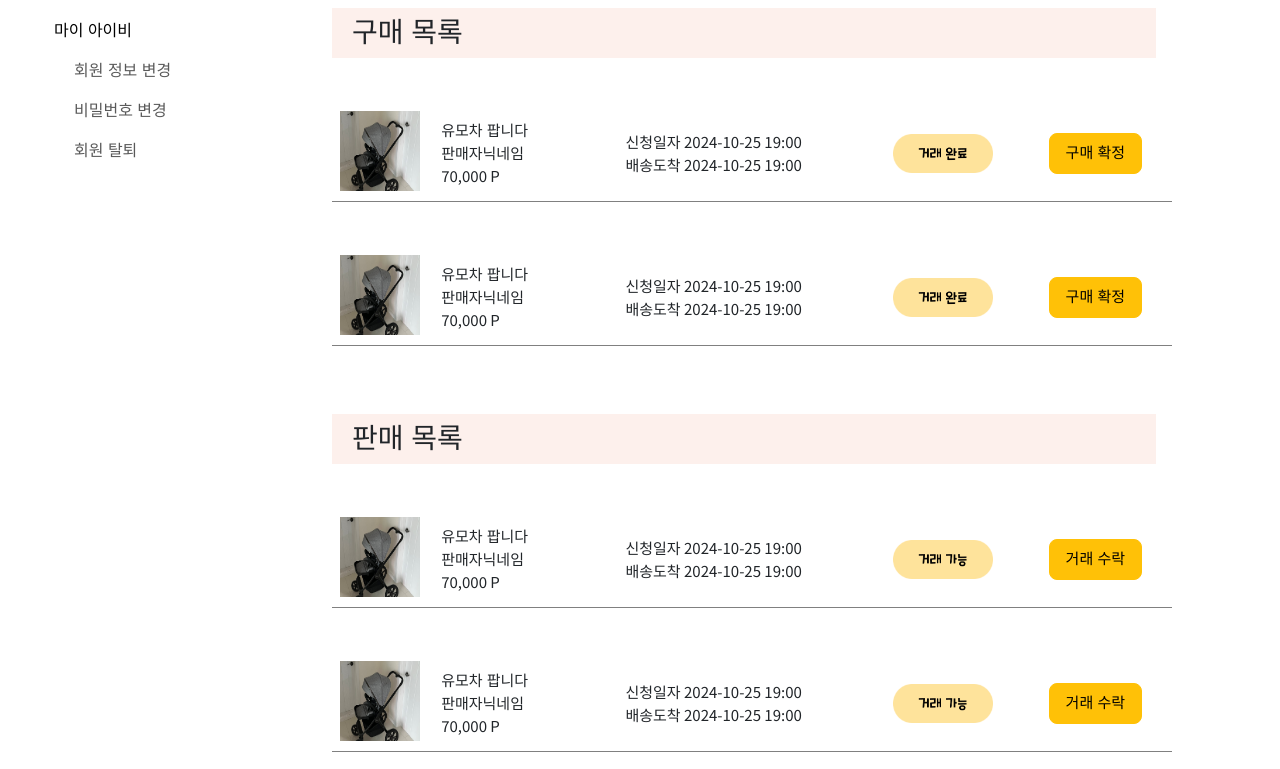
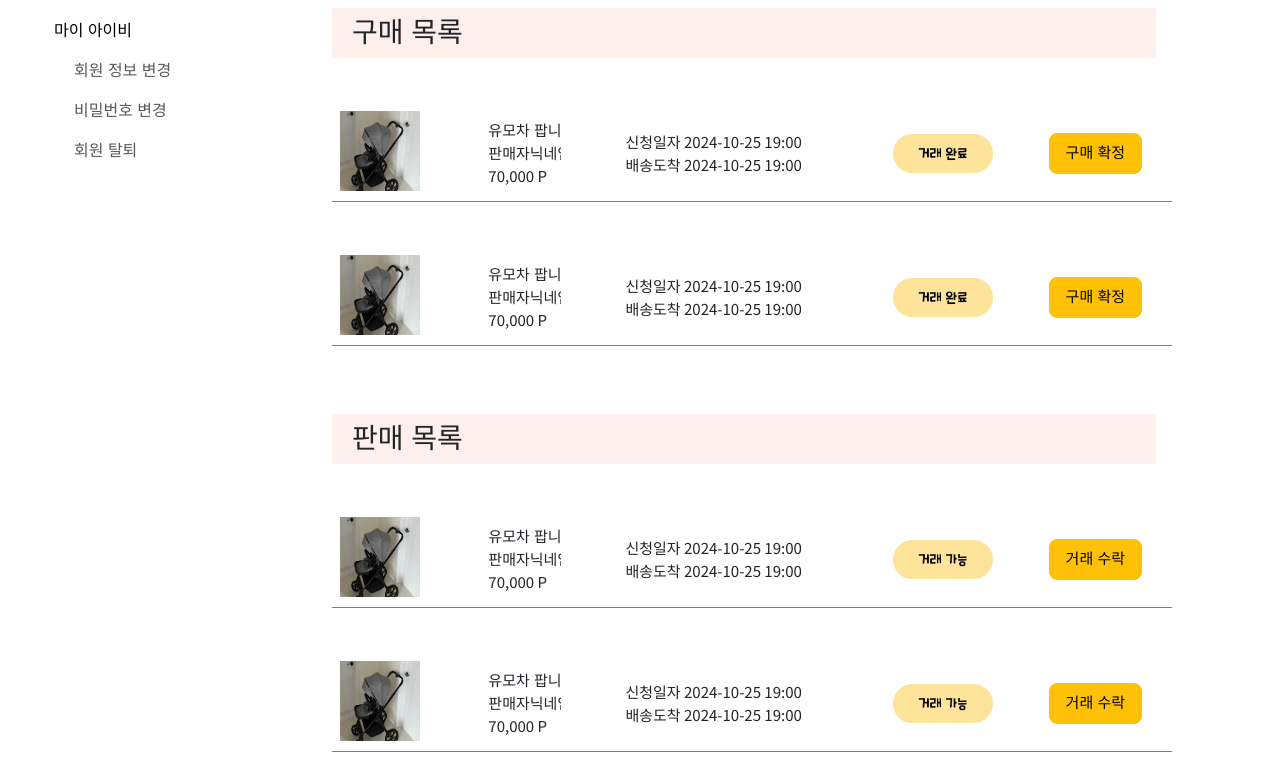
Before and after one commit to yec3168/IBESerivce, a React (Create React App) app in the folder ibe_front/: page /mypage in a window 1280 px wide. Shown: the part 531-1300 px from the top of the page. Built offline with nearby package versions, Linux system fonts and the light colour scheme; a web font is replaced by a local one.

Commit message:
[REFACTOR] 마이페이지 첫 화면 css 수정

```diff
--- a/ibe_front/src/component/mypage/Mypage.css
+++ b/ibe_front/src/component/mypage/Mypage.css
@@ -71,6 +71,18 @@
     justify-content: center;
 }
 
+#col_purListTitle{
+    padding: 5px;
+    border-bottom: 1px solid gray;
+    font-family: 'Noto Sans KR', sans-serif;
+    display: flex;
+    align-items: center;
+    justify-content: start;
+    padding-left: 80px;
+    font-size: 15px;
+    overflow: hidden;
+}
+
 #btn_purConfirm{
     font-family: "CookieRun-Regular", sans-serif !important;
     font-size: 15px;
@@ -112,6 +124,18 @@
     display: flex;
     align-items: center;
     justify-content: center;
+}
+
+#col_salListTitle{
+    padding: 5px;
+    border-bottom: 1px solid gray;
+    font-family: 'Noto Sans KR', sans-serif;
+    display: flex;
+    align-items: center;
+    justify-content: start;
+    padding-left: 80px;
+    font-size: 15px;
+    overflow: hidden;
 }
 
 #btn_salConfirm{
--- a/ibe_front/src/component/mypage/MypagePurchaseListComponent.js
+++ b/ibe_front/src/component/mypage/MypagePurchaseListComponent.js
@@ -14,7 +14,7 @@ const MypagePurchaseListComponent = () => {
                     <Col xs={1} id="col_purList">
                         <img src={product_stroller} alt="strollerImg" id="img_purListThumbnail" />
                     </Col>
-                    <Col xs={2} id="col_purList">
+                    <Col xs={2} id="col_purListTitle">
                         <div>
                             <div id="purListTitle">유모차 팝니다</div>
                             <div>판매자닉네임</div>
@@ -42,7 +42,7 @@ const MypagePurchaseListComponent = () => {
                     <Col xs={1} id="col_purList">
                         <img src={product_stroller} alt="strollerImg" id="img_purListThumbnail" />
                     </Col>
-                    <Col xs={2} id="col_purList">
+                    <Col xs={2} id="col_purListTitle">
                         <div>
                             <div id="purListTitle">유모차 팝니다</div>
                             <div>판매자닉네임</div>
--- a/ibe_front/src/component/mypage/MypageSalesListComponent.js
+++ b/ibe_front/src/component/mypage/MypageSalesListComponent.js
@@ -14,7 +14,7 @@ const MypageSalesListComponent = () => {
                     <Col xs={1} id="col_salList">
                         <img src={product_stroller} alt="strollerImg" id="img_salListThumbnail" />
                     </Col>
-                    <Col xs={2} id="col_salList">
+                    <Col xs={2} id="col_salListTitle">
                         <div>
                             <div id="salListTitle">유모차 팝니다</div>
                             <div>판매자닉네임</div>
@@ -42,7 +42,7 @@ const MypageSalesListComponent = () => {
                     <Col xs={1} id="col_salList">
                         <img src={product_stroller} alt="strollerImg" id="img_salListThumbnail" />
                     </Col>
-                    <Col xs={2} id="col_salList">
+                    <Col xs={2} id="col_salListTitle">
                         <div>
                             <div id="salListTitle">유모차 팝니다</div>
                             <div>판매자닉네임</div>
```
